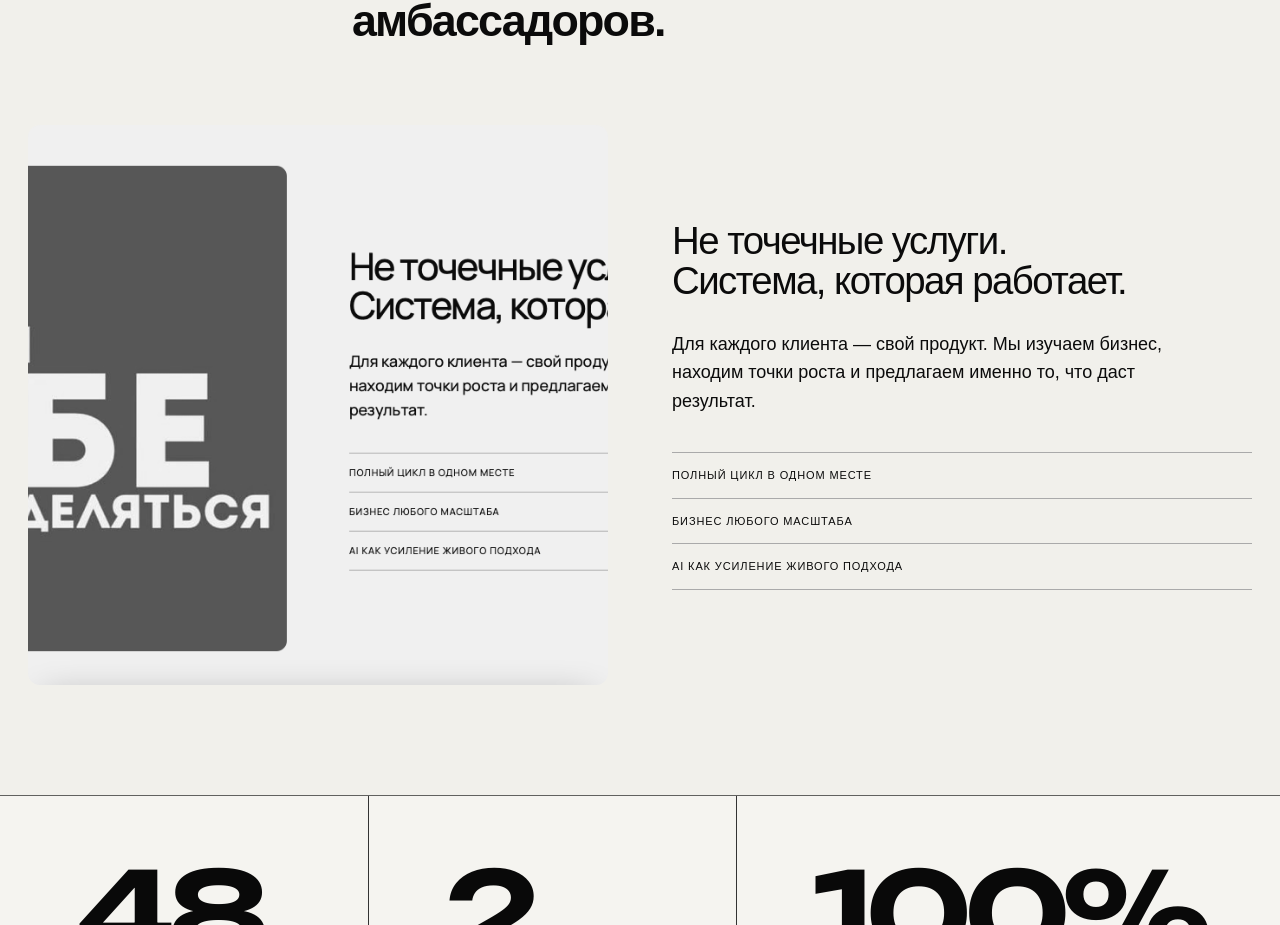
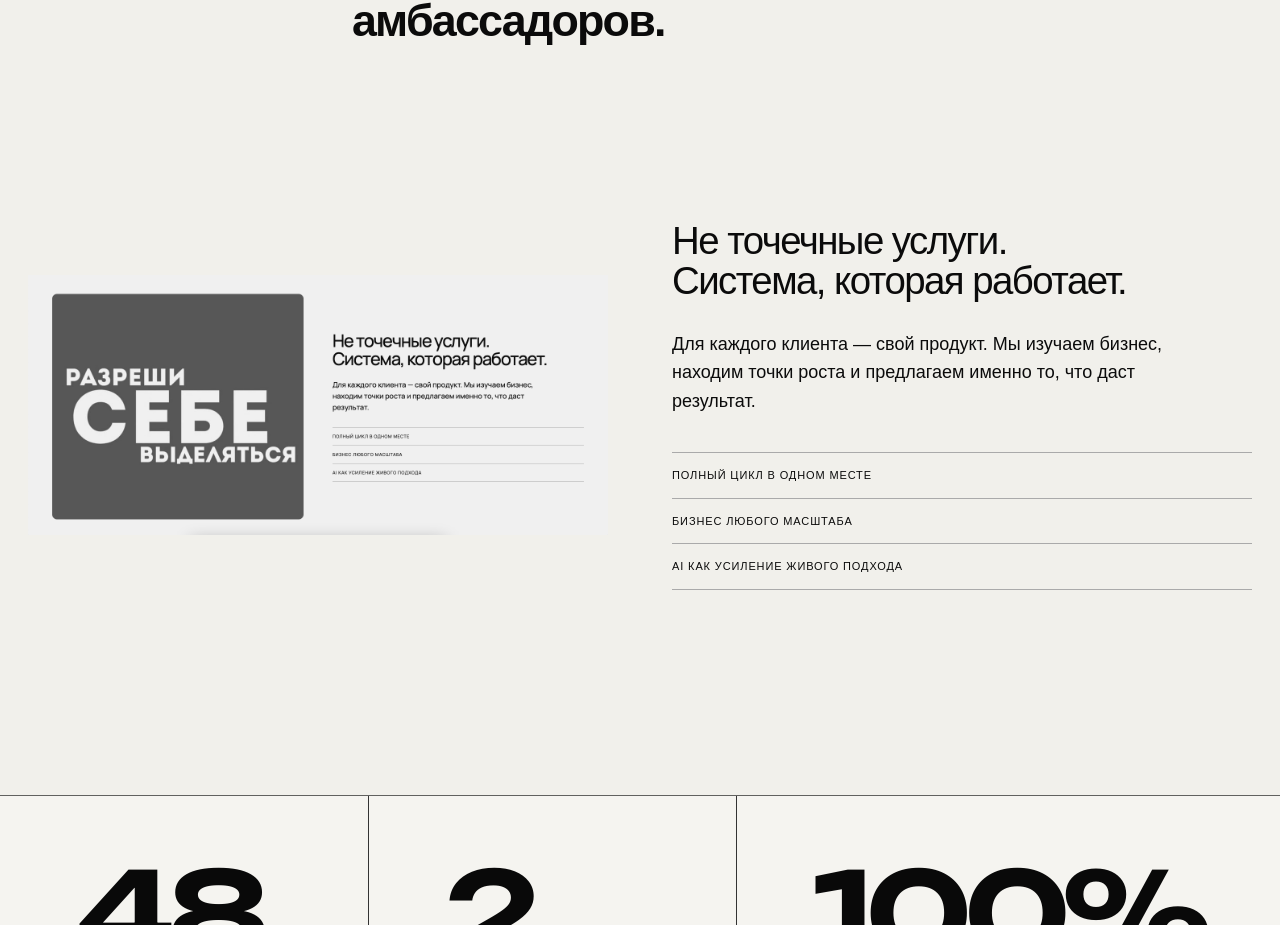
Before and after one commit to biakib/plohospal-production, a Next.js app: page /plohospal-production/ in a window 1280 px wide. Shown: the part 1156-2081 px from the top of the page. Built offline with nearby package versions, Linux system fonts and the light colour scheme; a web font is replaced by a local one.

Commit message:
fix: изображение в Про нас теперь показывается целиком (contain вместо cover)

```diff
--- a/app/globals.css
+++ b/app/globals.css
@@ -63,6 +63,7 @@ nav a:hover,.nav-cta:hover { color:var(--lime); }
 .statement em { font-family:var(--font-editorial); font-weight:500; }
 .intro-grid { display:grid; grid-template-columns:1fr 1fr; gap:5vw; align-items:center; }
 .portrait { height:560px; filter:grayscale(1); overflow:hidden; border-radius:12px; }
+.portrait img { object-fit:contain; object-position:center; }
 .intro-copy h2 { margin:0 0 28px; font-size:clamp(28px,3vw,44px); line-height:1.05; letter-spacing:-.04em; }
 .section-head h2,.faq h2 { margin:0 0 42px; font-size:clamp(44px,5vw,72px); line-height:.95; letter-spacing:-.055em; }
 .intro-copy p { max-width:520px; font-size:18px; line-height:1.6; }
```
Also changed, not shown: 49 other files (tests, documents, lock files or other folders).
